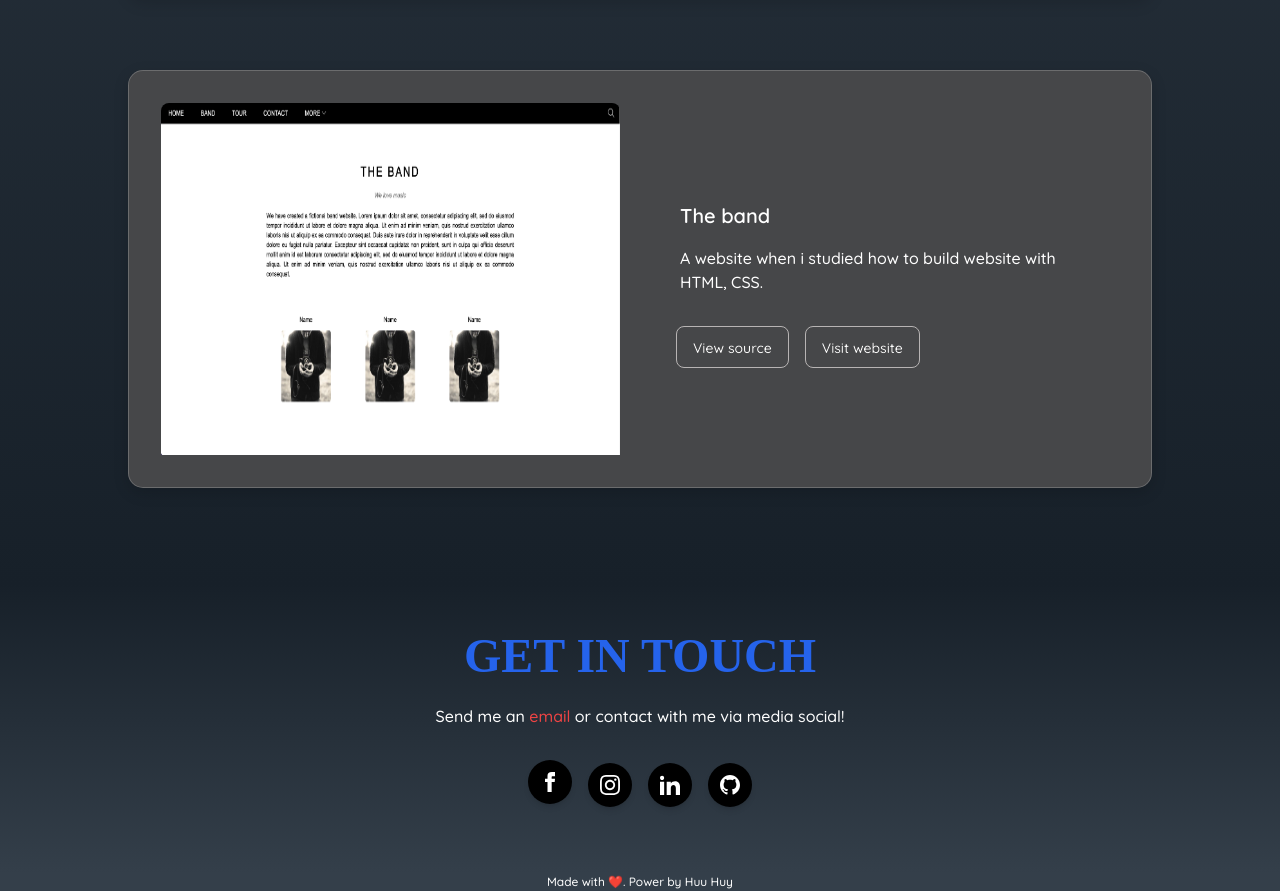
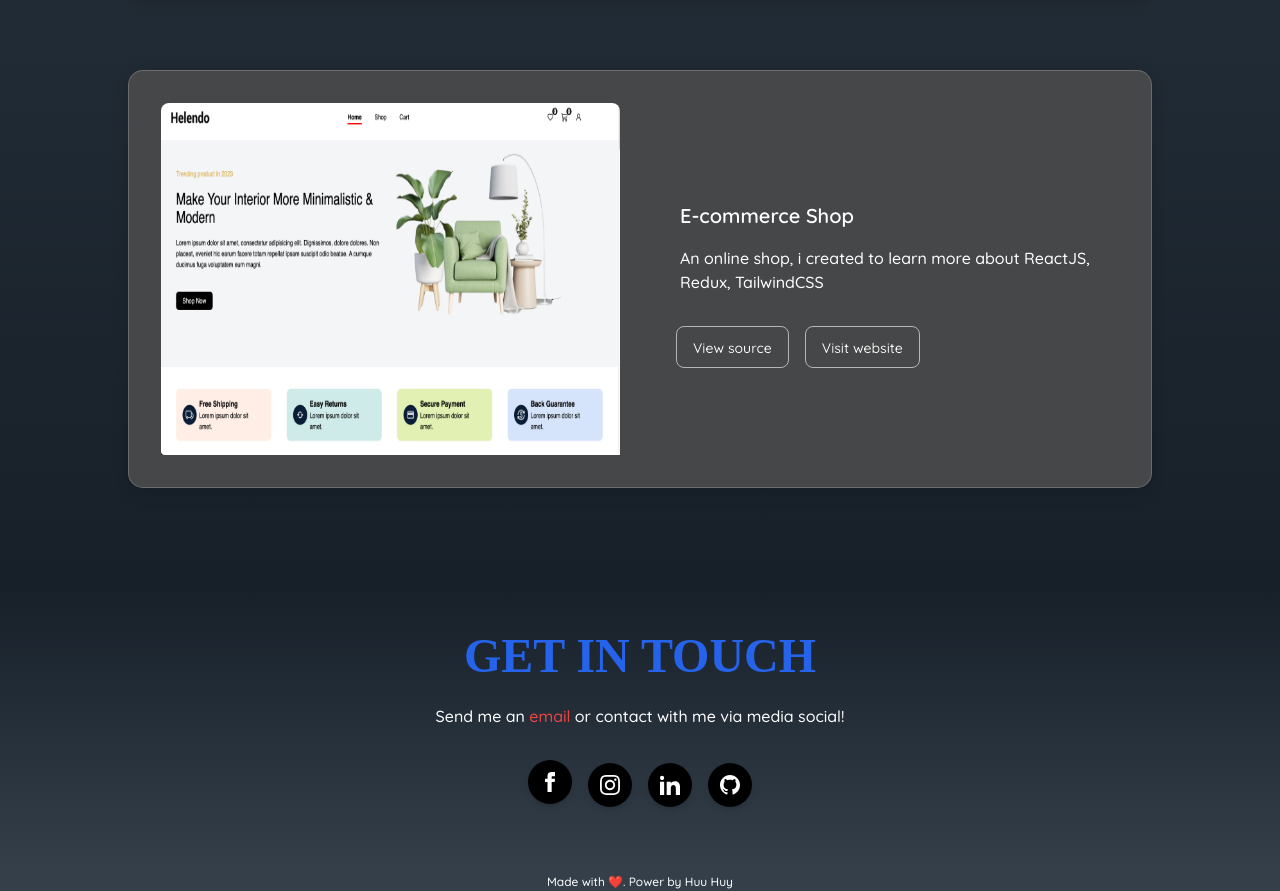
Before and after one commit to huynth1801/huuhuy-porfolio, a React (Create React App) app: page / in a window 1280 px wide. Shown: the part 3273-4164 px from the top of the page. Built offline with nearby package versions, Linux system fonts and the light colour scheme; a web font is replaced by a local one.

Commit message:
add helendo shop project

```diff
--- a/src/components/Projects/Projects.jsx
+++ b/src/components/Projects/Projects.jsx
@@ -1,6 +1,7 @@
 import theband from "../../assets/img/theband.png";
 import food from "../../assets/img/food.png";
 import nike from "../../assets/img/nike.png";
+import helendo from "../../assets/img/helendo.png";
 import "./projects.css";
 import { motion } from "framer-motion";
 import { fadeIn } from "../fadeIn";
@@ -134,7 +135,7 @@ const Projects = () => {
               </div>
             </div>
           </div>
-          {/* The band */}
+          {/* Helendo */}
           <div
             className="recent__project-card project__slide-up my-4
             flex
@@ -156,20 +157,21 @@ const Projects = () => {
             "
           >
             <img
-              src={theband}
+              src={helendo}
               alt="Food order website"
               className="w-full rounded-t-lg md:h-[22rem]"
             />
             <div className="flex flex-col justify-between dark:text-white">
               <div className="px-5 pt-3 md:text-left">
-                <div className="text-xl font-semibold">The band</div>
+                <div className="text-xl font-semibold">E-commerce Shop</div>
                 <div className="text-zinc-500 pt-4 dark:text-white">
-                  A website when i studied how to build website with HTML, CSS.
+                  An online shop, i created to learn more about ReactJS, Redux,
+                  TailwindCSS
                 </div>
               </div>
               <div className="flex flex-row items-center justify-center mt-8 md:justify-start">
                 <a
-                  href="https://github.com/huynth1801/theband"
+                  href="https://github.com/huynth1801/Shop-clone-react"
                   target="_blank"
                   className="btn__link py-2 px-4 mx-4"
                 >
@@ -178,7 +180,7 @@ const Projects = () => {
                   </button>
                 </a>
                 <a
-                  href="https://huynth1801.github.io/theband/"
+                  href="https://helendoshop.netlify.app/home"
                   target="_blank"
                   className="btn__link py-2 px-4"
                 >
```
Also changed, not shown: src/assets/img/helendo.png (added).
